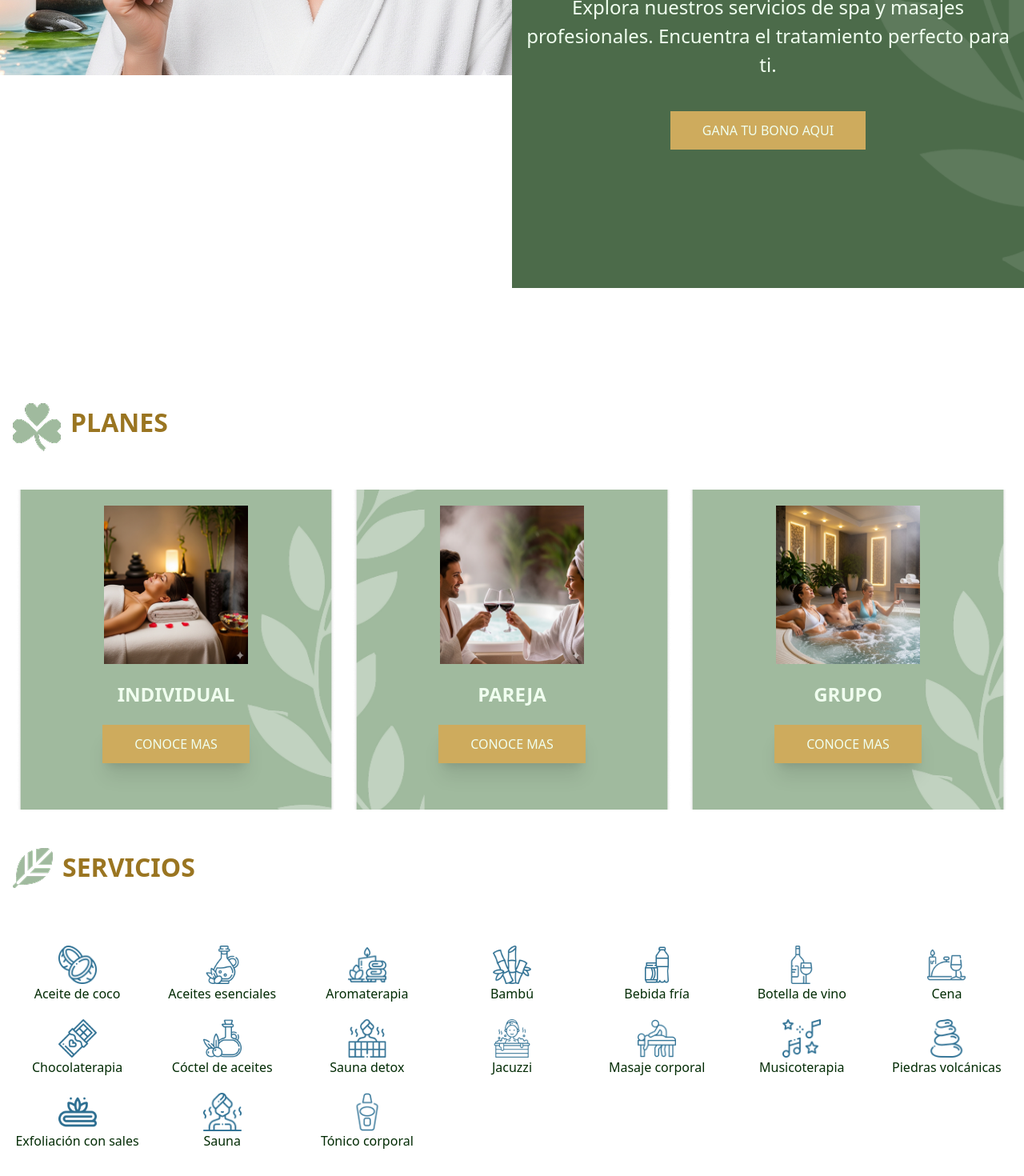
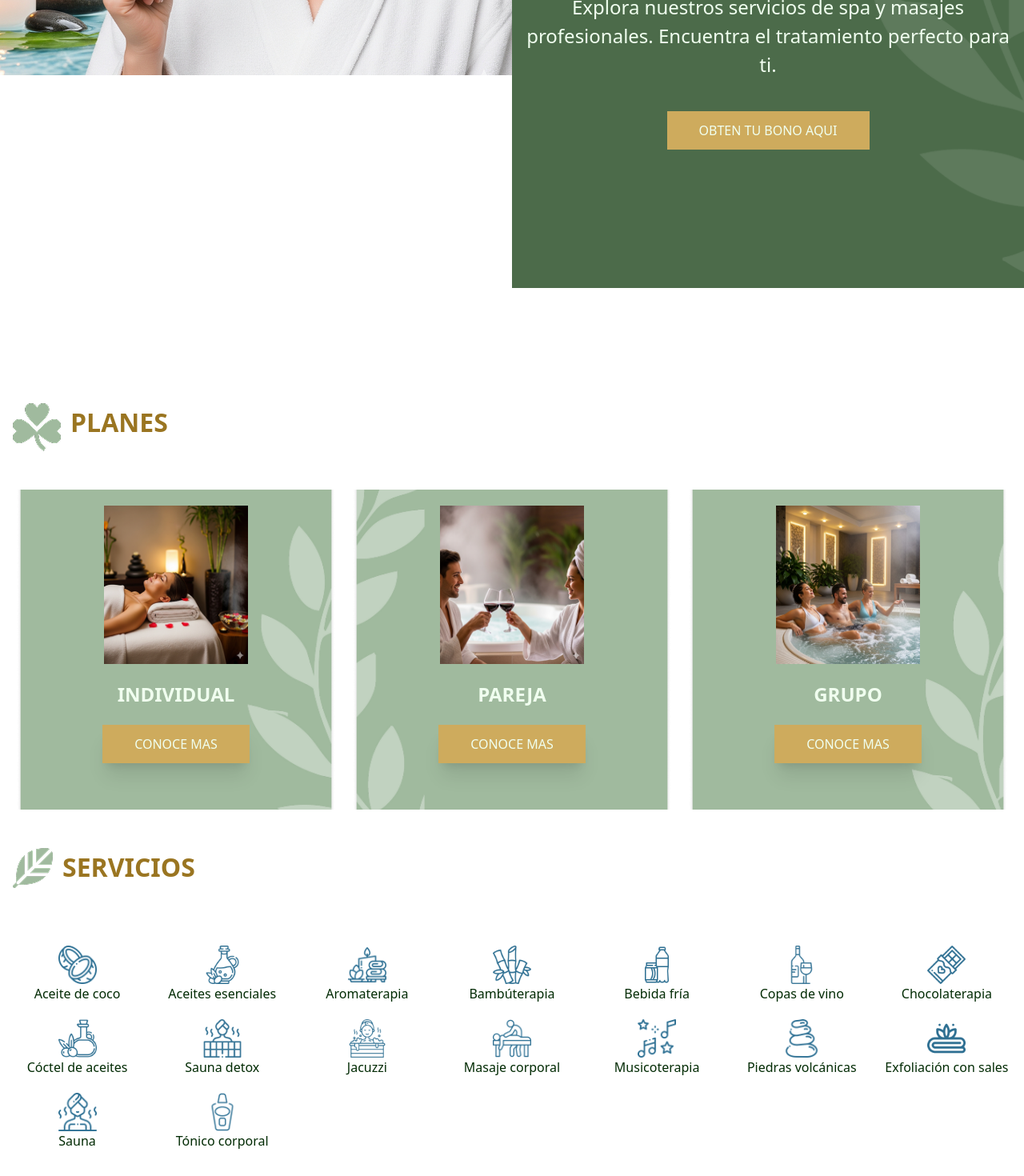
Before and after one commit to cacuellarh/medellin-spa, an Angular app: page / in a window 1280 px wide. Shown: the part 600-2070 px from the top of the page at 80% size. Built offline with nearby package versions, Linux system fonts and the light colour scheme.

Commit message:
fix numbers

```diff
--- a/src/assets/data/services.json
+++ b/src/assets/data/services.json
@@ -13,7 +13,7 @@
     },
     {
         "route": "assets/icons/bambu.png",
-        "name": "Bambú"
+        "name": "Bambúterapia"
     },
     {
         "route": "assets/icons/bebida.png",
@@ -21,11 +21,7 @@
     },
     {
         "route": "assets/icons/botellaVino.png",
-        "name": "Botella de vino"
-    },
-    {
-        "route": "assets/icons/cena.png",
-        "name": "Cena"
+        "name": "Copas de vino"
     },
     {
         "route": "assets/icons/chocolate.png",
--- a/src/pages/main/main.component.html
+++ b/src/pages/main/main.component.html
@@ -10,7 +10,7 @@
         <h6 class="text-bg">Tu refugio de calma y bienestar</h6>
         <h3 class="text-bg text-[1rem] lg:text-[1.5rem] text-center">Explora nuestros servicios de spa y masajes profesionales.
         Encuentra el tratamiento perfecto para ti.</h3>
-        <a href="#bono" class="bg-secondary px-10 py-3 text-bg hover:bg-secondary_dark transition-all ease-in duration-150">GANA TU BONO AQUI</a>
+        <a href="#bono" class="bg-secondary px-10 py-3 text-bg hover:bg-secondary_dark transition-all ease-in duration-150">OBTEN TU BONO AQUI</a>
 
     </div>
 </div>
@@ -172,9 +172,9 @@
     <div class=" lg:px-[10rem] flex items-center lg:gap-5">
         <img src="assets/images/logo_blanco.png" alt="" class="w-[10rem] lg:w-[15rem]">
         <div class="flex flex-col gap-3">
-            <div class="flex items-center gap-3"><img src="assets/images/wsp.png" class="w-5" alt=""><span class="text-white">319 259 3098</span></div>
-            <div class="flex items-center gap-3"><img src="assets/images/wsp.png" class="w-5" alt=""><span class="text-white">313 446 7103</span></div>
-            <div class="flex items-center gap-3"><img src="assets/images/ubicacion.png" class="w-6" alt=""><span class="text-white">Carrera 66 No. 97-70 Bogotá, Colombia</span></div>
+            <div class="flex items-center gap-3"><img src="assets/images/wsp.png" class="w-5" alt=""><span class="text-white">3227476900</span></div>
+            <div class="flex items-center gap-3"><img src="assets/images/wsp.png" class="w-5" alt=""><span class="text-white">3104948884</span></div>
+            <div class="flex items-center gap-3"><img src="assets/images/ubicacion.png" class="w-6" alt=""><span class="text-white">Carrera 82A#37B-5 Medellin, Colombia</span></div>
         </div>
     </div>
  </div>
```
